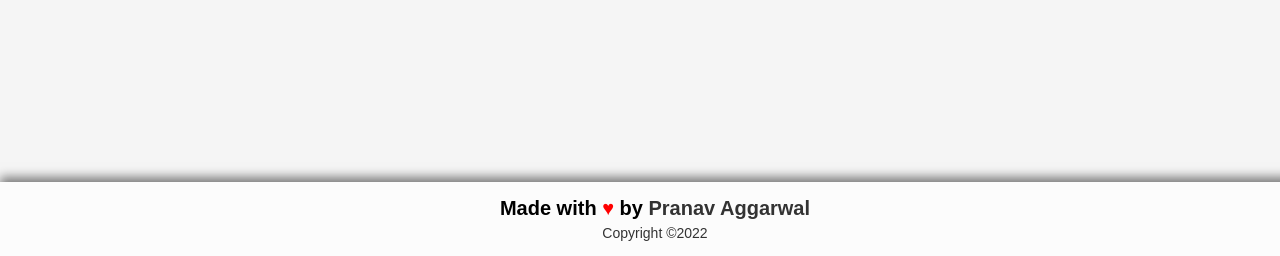
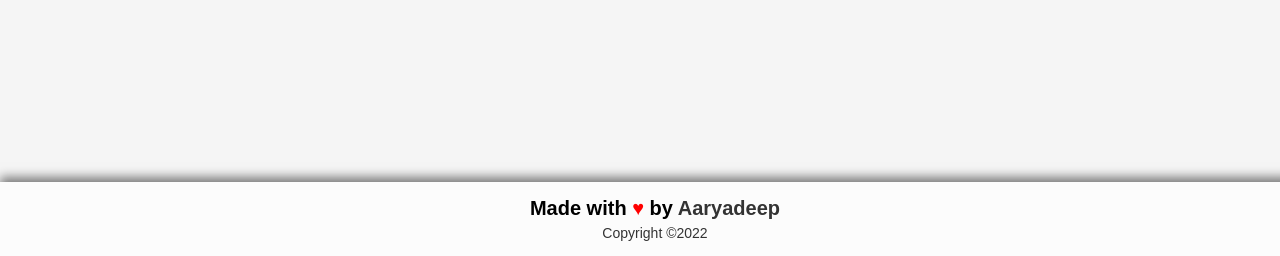
Before and after one commit to Aaryadeep/Resume-Parser, a Flask app: page / in a window 1280 px wide. Shown: the part 544-800 px from the top of the page. Run offline with Flask 2, Linux system fonts and the light colour scheme; parts of the project's set-up code (start-up, migrations or seed data) failed here and were passed over.

Commit message:
Update index.html

```diff
--- a/app/templates/index.html
+++ b/app/templates/index.html
@@ -80,7 +80,7 @@
         <input type="file" name="file">
         <input type="submit" value="Upload">
     </form>
-    <div class="made-with"><b>Made with <span style="color: red">&#9829;</span> by <a href="https://www.linkedin.com/in/pranavaggarwal">Pranav Aggarwal</b></a>
+    <div class="made-with"><b>Made with <span style="color: red">&#9829;</span> by <a href="https://www.linkedin.com/in/aaryadeep21">Aaryadeep</b></a>
         <div class="copyright">Copyright ©2022</div>
     </div>
 </body>
```
